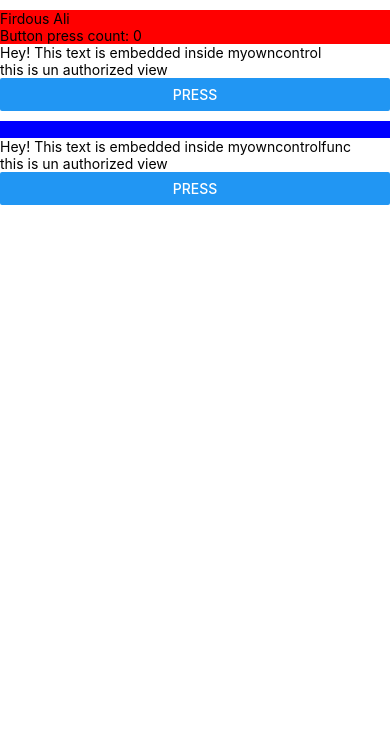
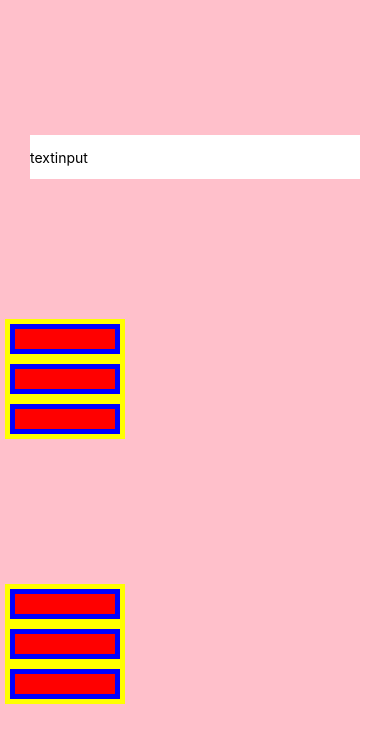
Before and after one commit to firdousali86/RNSampleJuly26, a React Native app: screen / in a window 390 px wide. Shown: the top 742 px of the page. Built offline with nearby package versions, Linux system fonts and the light colour scheme.

Commit message:
render count

```diff
--- a/src/App.tsx
+++ b/src/App.tsx
@@ -5,29 +5,65 @@
  * @format
  */
 
-import React from 'react';
+import React, {useState} from 'react';
 import type {PropsWithChildren} from 'react';
-import {SafeAreaView, ScrollView, ImageBackground, Text} from 'react-native';
+import {
+  SafeAreaView,
+  ScrollView,
+  ImageBackground,
+  Text,
+  View,
+  TextInput,
+} from 'react-native';
 import MyOwnControl from './MyOwnControl';
 import MyOwnControlFunc from './MyOwnControlFunc';
 import UserProfile from './UserProfile';
 
+import LevelOne from './LevelOne';
+
 function App(): JSX.Element {
-  const onTextInputValueChanged = changedText => {
-    console.log(
-      'this is a proof that we can pass functions using props from parent' +
-        changedText,
-    );
-  };
+  // const onTextInputValueChanged = changedText => {
+  //   console.log(
+  //     'this is a proof that we can pass functions using props from parent' +
+  //       changedText,
+  //   );
+  // };
+
+  const [textValue, setTextValue] = useState('');
+
+  console.log('hey this is app render');
 
   return (
-    <SafeAreaView style={{}}>
-      <MyOwnControl bgColor={'red'}>
+    <SafeAreaView
+      style={{
+        flex: 1,
+        backgroundColor: 'pink',
+        flexDirection: 'column',
+        justifyContent: 'space-evenly',
+        alignItems: 'flex-start',
+      }}>
+      <TextInput
+        value={textValue}
+        onChangeText={changedText => {
+          setTextValue(changedText);
+        }}
+        placeholder={'textinput'}
+        style={{
+          backgroundColor: 'white',
+          height: 44,
+          marginHorizontal: 30,
+          alignSelf: 'stretch',
+        }}
+      />
+      <LevelOne />
+      <LevelOne />
+
+      {/* <MyOwnControl bgColor={'red'} initialDisplayName="Awais Iqbal">
         <Text>Hey! This text is embedded inside myowncontrol</Text>
       </MyOwnControl>
-      <MyOwnControlFunc bgColor={'blue'}>
+      <MyOwnControlFunc bgColor={'blue'} initialDisplayName="Awais Iqbal">
         <Text>Hey! This text is embedded inside myowncontrolfunc</Text>
-      </MyOwnControlFunc>
+      </MyOwnControlFunc> */}
       {/* <ImageBackground
         source={{
           uri: 'https://www.thedrive.com/uploads/2022/04/24/NGAD-F22.jpg?auto=webp&crop=16%3A9&auto=webp&optimize=high&quality=70&width=1440',
--- /dev/null
+++ b/src/LevelOne.js
@@ -0,0 +1,23 @@
+import {View} from 'react-native';
+import LevelTwo from './LevelTwo';
+
+const LevelOne = () => {
+  console.log('hey this is level one render');
+
+  return (
+    <View
+      style={{
+        width: 120,
+        height: 120,
+        backgroundColor: 'yellow',
+        margin: 5,
+        flexDirection: 'column',
+      }}>
+      <LevelTwo />
+      <LevelTwo />
+      <LevelTwo />
+    </View>
+  );
+};
+
+export default LevelOne;
--- /dev/null
+++ b/src/LevelThree.js
@@ -0,0 +1,9 @@
+import {View} from 'react-native';
+
+const LevelThree = () => {
+  console.log('hey this is level three render');
+
+  return <View style={{flex: 1, backgroundColor: 'red', margin: 5}}></View>;
+};
+
+export default LevelThree;
--- /dev/null
+++ b/src/LevelTwo.js
@@ -0,0 +1,14 @@
+import {View} from 'react-native';
+import LevelThree from './LevelThree';
+
+const LevelTwo = () => {
+  console.log('hey this is level two render');
+
+  return (
+    <View style={{flex: 1, backgroundColor: 'blue', margin: 5}}>
+      <LevelThree />
+    </View>
+  );
+};
+
+export default LevelTwo;
--- a/src/MyOwnControl.js
+++ b/src/MyOwnControl.js
@@ -5,62 +5,26 @@ class MyOwnControl extends React.Component {
   constructor(props) {
     super(props);
 
+    const {initialDisplayName} = props;
+
     this.state = {
-      myTextValue: 'Firdous Ali',
+      myTextValue: initialDisplayName,
       pressCount: 0,
     };
   }
 
-  headerView = () => {
-    const {bgColor} = this.props;
-
+  render() {
     return (
-      <View style={{backgroundColor: bgColor, marginTop: 10}}>
+      <View style={{backgroundColor: this.props.bgColor, marginTop: 10}}>
         <TextInput
           value={this.state.myTextValue}
           onChangeText={changedText => {
             this.setState({myTextValue: changedText});
+
+            this.somevar = {c: 'd'};
           }}
+          style={{height: 44}}
         />
-
-        <Text>Button press count: {this.state.pressCount}</Text>
-      </View>
-    );
-  };
-
-  footerView = () => {
-    return (
-      <Button
-        onPress={() => {
-          console.log("hey you pressed a class component's button");
-
-          this.setState({pressCount: this.state.pressCount + 1});
-        }}
-        title="Press"
-      />
-    );
-  };
-
-  renderAuthorizedView = () => {
-    return <Text>this is authorized view</Text>;
-  };
-
-  renderUnAuthorizedView = () => {
-    return <Text>this is un authorized view</Text>;
-  };
-
-  render() {
-    const {children, bgColor} = this.props;
-
-    return (
-      <View>
-        {this.headerView()}
-        {bgColor == 'red' ? children : null}
-
-        {bgColor == 'green'
-          ? this.renderAuthorizedView()
-          : this.renderUnAuthorizedView()}
-        {this.footerView()}
       </View>
     );
   }
--- a/src/MyOwnControlFunc.js
+++ b/src/MyOwnControlFunc.js
@@ -1,43 +1,19 @@
+import {useState} from 'react';
 import {TextInput, View, Button, Alert, Text} from 'react-native';
 
 const MyOwnControlFunc = props => {
-  const {bgColor, children} = props;
-
-  const headerView = () => {
-    return (
-      <View style={{backgroundColor: bgColor, marginTop: 10}}>
-        <TextInput value={''} />
-      </View>
-    );
-  };
-
-  const footerView = () => {
-    return (
-      <Button
-        onPress={() => {
-          console.log("hey you pressed a functional component's button");
-        }}
-        title="Press"
-      />
-    );
-  };
-
-  const renderAuthorizedView = () => {
-    return <Text>this is authorized view</Text>;
-  };
-
-  const renderUnAuthorizedView = () => {
-    return <Text>this is un authorized view</Text>;
-  };
+  const {bgColor, children, initialDisplayName} = props;
+  const [myTextValue, setMyTextValue] = useState(initialDisplayName);
 
   return (
-    <View>
-      {headerView()}
-
-      {bgColor == 'blue' ? children : null}
-
-      {bgColor == 'yellow' ? renderAuthorizedView() : renderUnAuthorizedView()}
-      {footerView()}
+    <View style={{backgroundColor: props.bgColor, marginTop: 10}}>
+      <TextInput
+        value={myTextValue}
+        onChangeText={changedText => {
+          setMyTextValue(changedText);
+        }}
+        style={{color: 'white', height: 44}}
+      />
     </View>
   );
 };
```
